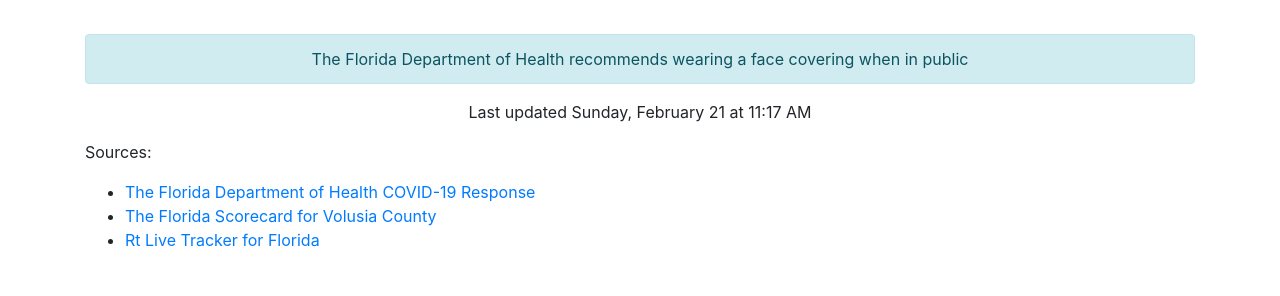
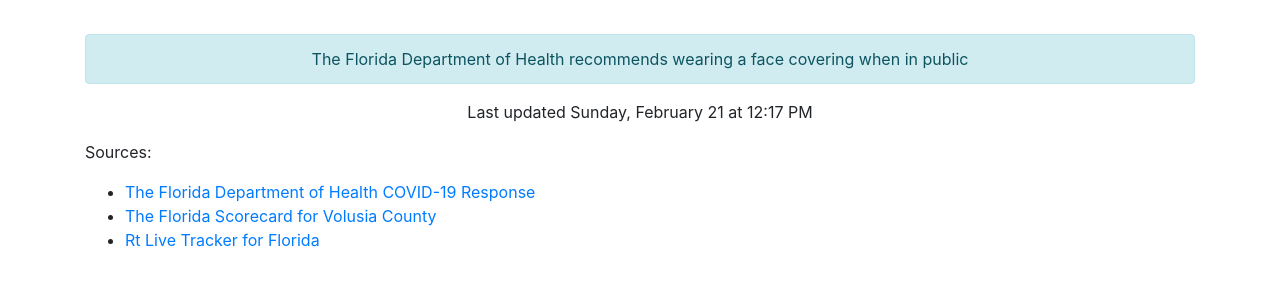
Before and after one commit to thinkjson/timeforchurch, a Jekyll site: the page built from index.md, in a window 1280 px wide. Shown: the part 544-840 px from the top of the page. Built offline with Jekyll 4.4.1, drawn with Linux system fonts in a browser that asks for light colours; our own code applies the rules of GitHub Pages for plain Markdown files.

Commit message:
Updating data

```diff
--- a/_includes/data.html
+++ b/_includes/data.html
@@ -10,4 +10,4 @@
     <div class="outcome text-success">YES</div>
     <div class="alert alert-info" role="alert">The Florida Department of Health recommends wearing a face covering when in public</div>
 
-    <p>Last updated Sunday, February 21 at 11:17 AM</p>
+    <p>Last updated Sunday, February 21 at 12:17 PM</p>
```
